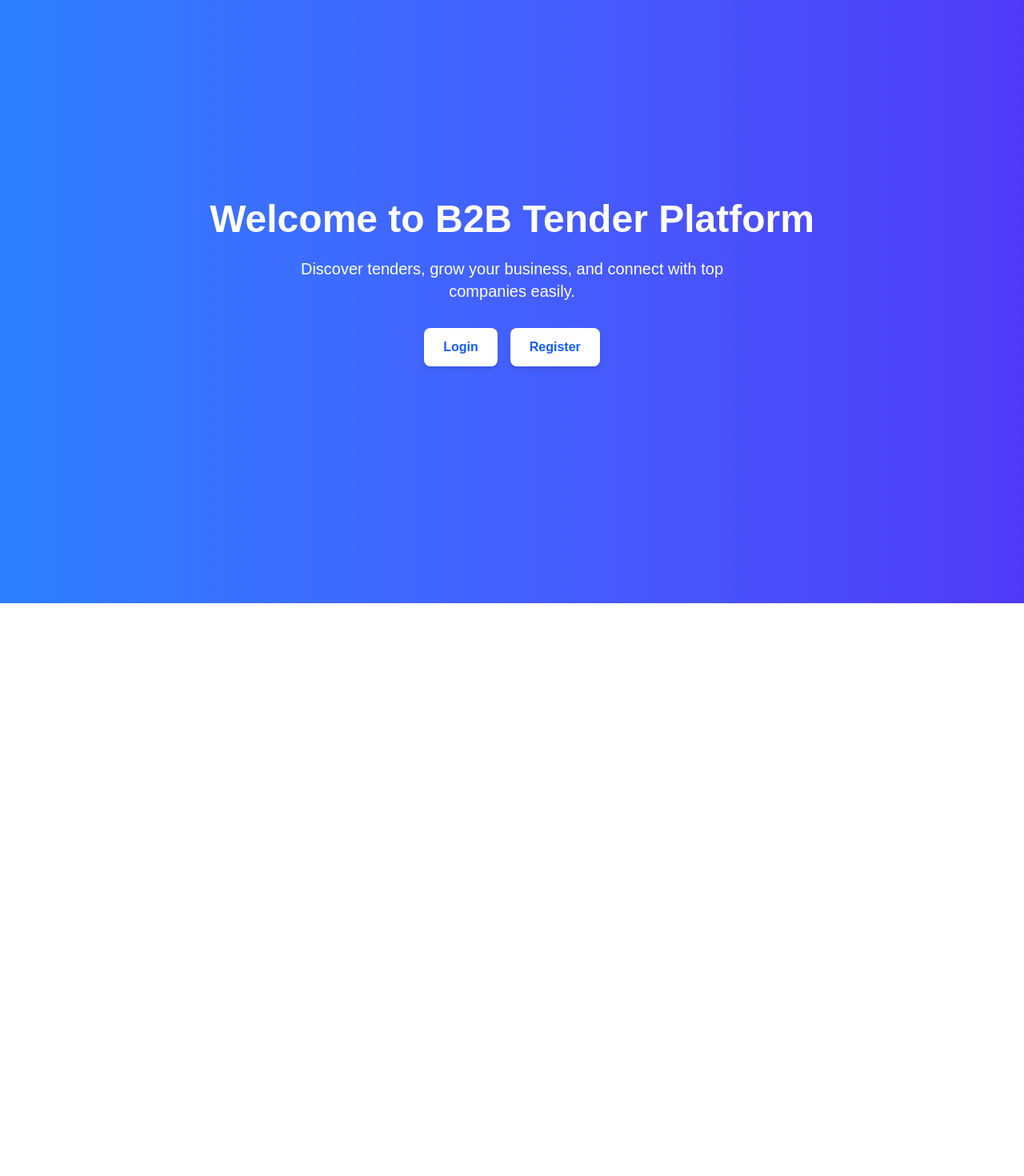
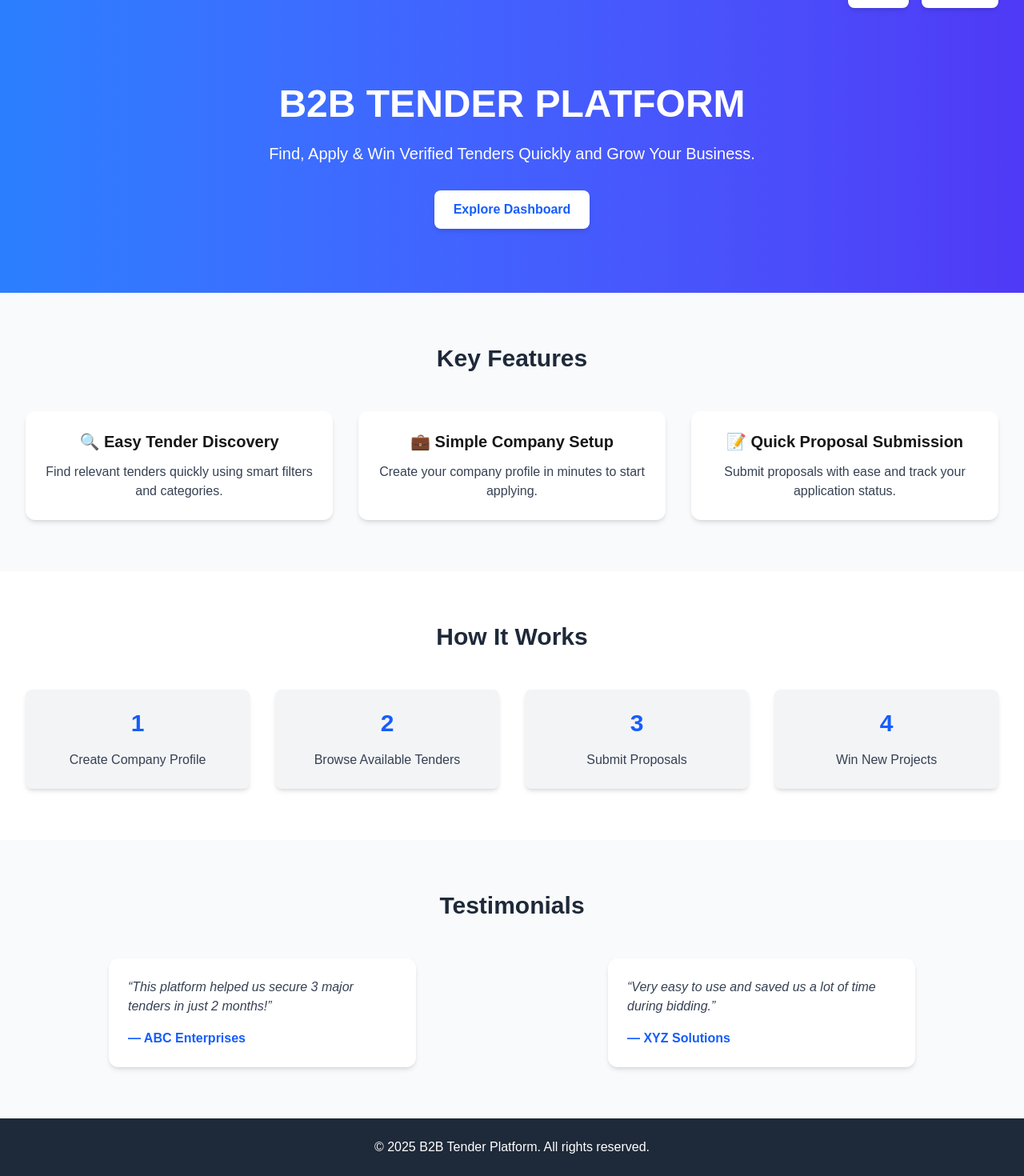
Before and after one commit to ShikharGupta0813/B2B-Tenders, a Next.js app in the folder my-next-app/: page / in a window 1280 px wide. Shown: the part 46-1516 px from the top of the page at 80% size. Before the commit the page ends 800 px from the top, so only its background shows below. Built offline with nearby package versions, Linux system fonts and the light colour scheme.

Commit message:
First prototype

```diff
--- a/my-next-app/app/dashboard/page.tsx
+++ b/my-next-app/app/dashboard/page.tsx
@@ -100,7 +100,7 @@ export default function DashboardPage() {
       <button
         onClick={() => {
           localStorage.removeItem('token');
-          window.location.href = '/login';
+          window.location.href = '/';
         }}
         className="absolute top-6 right-6 bg-red-600 text-white px-4 py-2 rounded-lg shadow-md hover:bg-red-700 transition"
       >
--- a/my-next-app/app/page.tsx
+++ b/my-next-app/app/page.tsx
@@ -1,39 +1,119 @@
 "use client";
-import { useEffect } from "react";
+
 import { useRouter } from "next/navigation";
 
-export default function HomePage() {
+export default function LandingPage() {
   const router = useRouter();
 
-  useEffect(() => {
-    const token = localStorage.getItem("token");  // Replace with cookie if needed
-    if (token) {
-      router.push("/dashboard");
-    }
-  }, [router]);
-
   return (
-    <div className="min-h-screen flex flex-col items-center justify-center bg-gradient-to-r from-blue-500 to-indigo-600 text-white px-6">
-      <h1 className="text-4xl md:text-5xl font-extrabold mb-6 text-center">
-        Welcome to B2B Tender Platform
-      </h1>
-      <p className="text-lg md:text-xl mb-8 text-center max-w-xl">
-        Discover tenders, grow your business, and connect with top companies easily.
-      </p>
+    <div className="min-h-screen flex flex-col">
+      {/* Top Navigation */}
+      <div className="flex justify-between items-center px-8 py-4 bg-gradient-to-r from-blue-500 to-indigo-600 text-white">
+        <h1 className="text-2xl font-bold"></h1>
         <div className="flex gap-4">
           <button
             onClick={() => router.push("/login")}
-          className="bg-white text-blue-600 font-semibold px-6 py-3 rounded-lg shadow-md hover:bg-gray-100 transition"
+            className="bg-white text-blue-600 font-semibold px-4 py-2 rounded-lg shadow-md hover:bg-gray-100 transition"
           >
             Login
           </button>
           <button
             onClick={() => router.push("/register")}
-          className="bg-white text-blue-600 font-semibold px-6 py-3 rounded-lg shadow-md hover:bg-gray-100 transition"
+            className="bg-white text-blue-600 font-semibold px-4 py-2 rounded-lg shadow-md hover:bg-gray-100 transition"
           >
             Register
           </button>
         </div>
       </div>
+
+      {/* Hero Section */}
+      <section className="flex flex-col items-center justify-center text-center px-6 py-20 bg-gradient-to-r from-blue-500 to-indigo-600 text-white">
+        <h2 className="text-4xl md:text-5xl font-extrabold mb-6">
+          B2B TENDER PLATFORM
+        </h2>
+        <p className="text-lg md:text-xl mb-8 max-w-2xl">
+          Find, Apply & Win Verified Tenders Quickly and Grow Your Business.
+        </p>
+        <button
+          onClick={() => router.push("/dashboard")}
+          className="bg-white text-blue-600 font-semibold px-6 py-3 rounded-lg shadow-md hover:bg-gray-100 transition"
+        >
+          Explore Dashboard
+        </button>
+      </section>
+
+      {/* Features Section */}
+      <section className="py-16 px-8 bg-gray-50">
+        <h2 className="text-3xl font-bold text-center text-gray-800 mb-12">
+          Key Features
+        </h2>
+        <div className="grid grid-cols-1 md:grid-cols-3 gap-8 text-center">
+          <div className="p-6 bg-white rounded-xl shadow-md">
+            <h3 className="text-xl font-semibold mb-3">🔍 Easy Tender Discovery</h3>
+            <p className="text-gray-700">
+              Find relevant tenders quickly using smart filters and categories.
+            </p>
+          </div>
+          <div className="p-6 bg-white rounded-xl shadow-md">
+            <h3 className="text-xl font-semibold mb-3">💼 Simple Company Setup</h3>
+            <p className="text-gray-700">
+              Create your company profile in minutes to start applying.
+            </p>
+          </div>
+          <div className="p-6 bg-white rounded-xl shadow-md">
+            <h3 className="text-xl font-semibold mb-3">📝 Quick Proposal Submission</h3>
+            <p className="text-gray-700">
+              Submit proposals with ease and track your application status.
+            </p>
+          </div>
+        </div>
+      </section>
+
+      {/* How It Works Section */}
+      <section className="py-16 px-8">
+        <h2 className="text-3xl font-bold text-center text-gray-800 mb-12">
+          How It Works
+        </h2>
+        <div className="grid grid-cols-1 md:grid-cols-4 gap-8 text-center">
+          {[
+            "Create Company Profile",
+            "Browse Available Tenders",
+            "Submit Proposals",
+            "Win New Projects",
+          ].map((step, index) => (
+            <div key={index} className="p-6 bg-gray-100 rounded-lg shadow-md">
+              <div className="text-3xl font-bold text-blue-600 mb-4">{index + 1}</div>
+              <p className="text-gray-700">{step}</p>
+            </div>
+          ))}
+        </div>
+      </section>
+
+      {/* Testimonials Section */}
+      <section className="py-16 px-8 bg-gray-50">
+        <h2 className="text-3xl font-bold text-center text-gray-800 mb-12">
+          Testimonials
+        </h2>
+        <div className="flex flex-col md:flex-row gap-8 justify-center">
+          <div className="bg-white rounded-xl shadow-md p-6 max-w-sm mx-auto">
+            <p className="text-gray-700 italic">
+              “This platform helped us secure 3 major tenders in just 2 months!”
+            </p>
+            <p className="mt-4 font-semibold text-blue-600">— ABC Enterprises</p>
+          </div>
+          <div className="bg-white rounded-xl shadow-md p-6 max-w-sm mx-auto">
+            <p className="text-gray-700 italic">
+              “Very easy to use and saved us a lot of time during bidding.”
+            </p>
+            <p className="mt-4 font-semibold text-blue-600">— XYZ Solutions</p>
+          </div>
+        </div>
+      </section>
+
+      {/* Footer */}
+      <footer className="bg-gray-800 text-white py-6 text-center">
+        <p>&copy; 2025 B2B Tender Platform. All rights reserved.</p>
+      </footer>
+    </div>
   );
 }
--- a/my-next-app/app/register/page.tsx
+++ b/my-next-app/app/register/page.tsx
@@ -28,45 +28,74 @@ export default function RegisterPage() {
   };
 
   return (
-    <div className="min-h-screen flex items-center justify-center bg-gray-100">
+    <div className="min-h-screen flex items-center justify-center bg-gradient-to-br from-blue-100 to-indigo-200 px-4 py-10">
+      <div className="bg-white rounded-2xl shadow-lg overflow-hidden flex flex-col md:flex-row w-full max-w-4xl">
+
+        {/* Left Side Box */}
+        <div className="bg-blue-600 text-white p-8 flex flex-col justify-center md:w-1/2">
+          <h2 className="text-3xl font-extrabold mb-4">Join Our Platform</h2>
+          <p className="text-lg mb-4">
+            Explore tenders, connect with companies, and grow your business.
+          </p>
+          <img
+            src="/b2b.png"
+            alt="B2B Illustration"
+            className="w-32 h-32 mx-auto"
+          />
+        </div>
+
+        {/* Right Side Box (Register Form) */}
         <form
           onSubmit={handleRegister}
-        className="bg-white shadow-md rounded p-6 w-full max-w-sm"
+          className="p-8 md:w-1/2 space-y-5"
         >
-        <h1 className="text-2xl font-semibold mb-4">Register</h1>
+          <h1 className="text-3xl font-extrabold text-gray-800 text-center mb-4">
+            Register
+          </h1>
 
-        {error && <p className="text-red-600 text-sm mb-3">{error}</p>}
+          {error && (
+            <p className="text-red-600 text-sm text-center">{error}</p>
+          )}
 
+          <div>
+            <label className="block text-gray-700 mb-1">Email</label>
             <input
               type="email"
-          placeholder="Email"
-          className="w-full p-2 border mb-3 rounded"
+              placeholder="Enter Email"
+              className="w-full p-3 border rounded focus:outline-none focus:ring-2 focus:ring-blue-500"
               value={email}
               onChange={(e) => setEmail(e.target.value)}
               required
             />
+          </div>
 
+          <div>
+            <label className="block text-gray-700 mb-1">Password</label>
             <input
               type="password"
-          placeholder="Password"
-          className="w-full p-2 border mb-4 rounded"
+              placeholder="Enter Password"
+              className="w-full p-3 border rounded focus:outline-none focus:ring-2 focus:ring-blue-500"
               value={password}
               onChange={(e) => setPassword(e.target.value)}
               required
             />
+          </div>
 
           <button
             type="submit"
-          className="w-full bg-green-600 text-white p-2 rounded hover:bg-green-700"
+            className="w-full bg-green-600 text-white py-3 rounded-lg font-semibold shadow hover:bg-green-700 transition"
           >
             Register
           </button>
 
-        <p className="text-sm mt-4 text-center">
+          <p className="text-sm text-center text-gray-600 mt-2">
             Already have an account?{' '}
-          <a href="/login" className="text-blue-600 underline">Login</a>
+            <a href="/login" className="text-blue-600 underline hover:text-blue-800">
+              Login
+            </a>
           </p>
         </form>
       </div>
+    </div>
   );
 }
```
Also changed, not shown: my-next-app/app/login/page.tsx (+41 -12 lines), my-next-app/app/login.tsx (deleted), my-next-app/public/b2b.png (added). Lines whose indentation alone changed are shown as unchanged.
